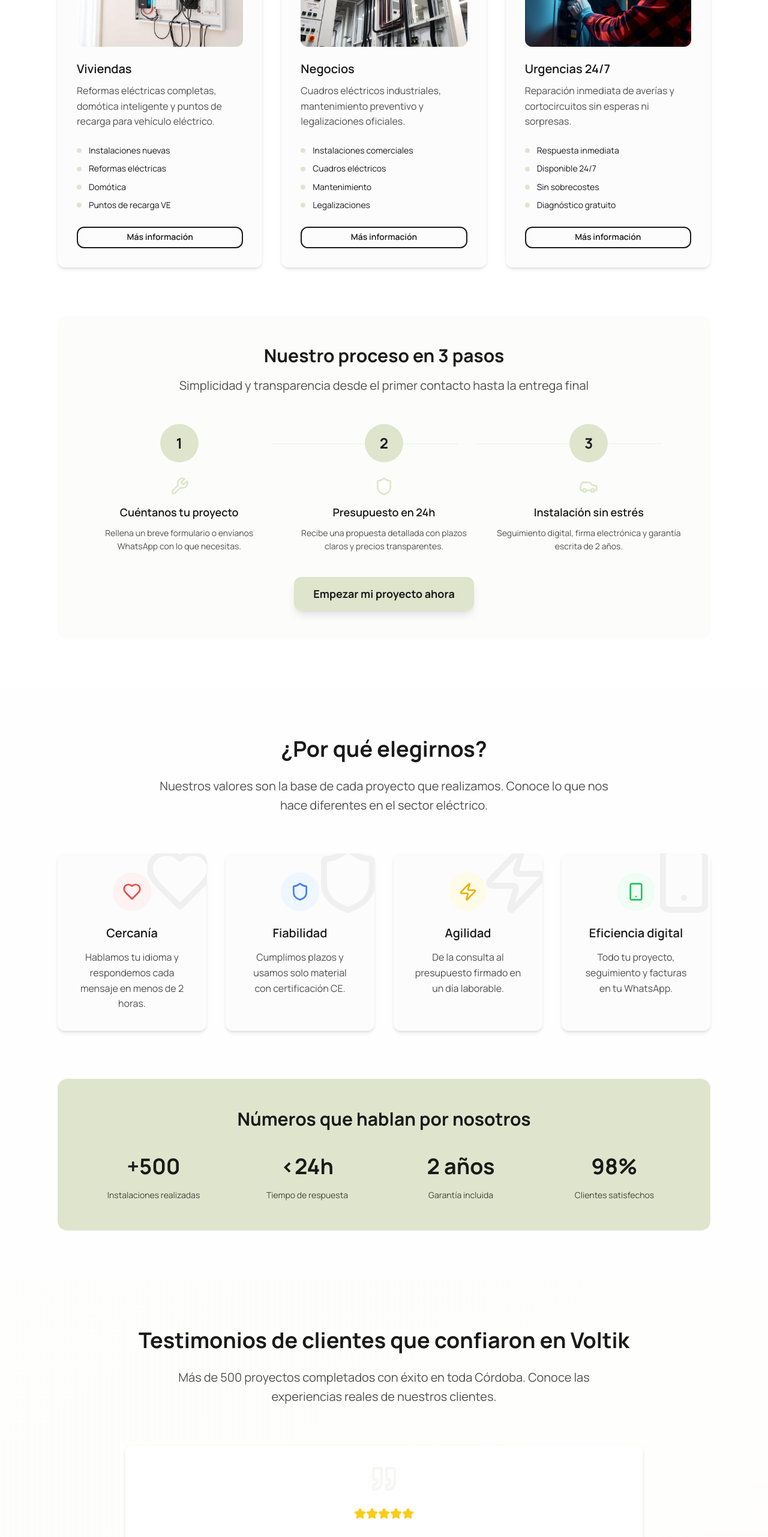
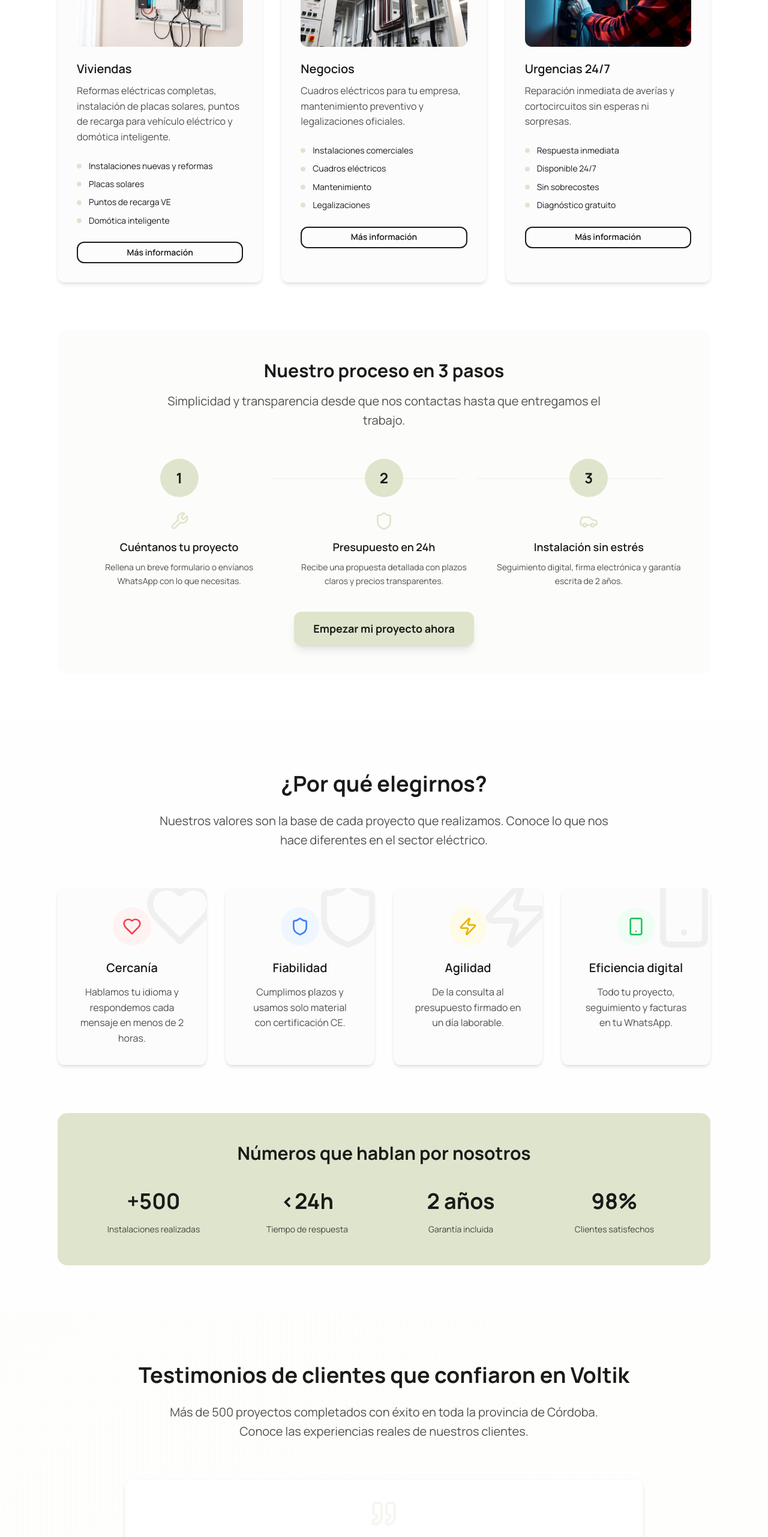
Before and after one commit to Medu-coder/voltik.es, a React (Vite) app: page / in a window 1280 px wide. Shown: the part 2020-4583 px from the top of the page at 60% size. Built offline with nearby package versions, Linux system fonts and the light colour scheme.

Commit message:
Ajustes mensajes y posición slider mobile

```diff
--- a/src/components/sections/Hero.tsx
+++ b/src/components/sections/Hero.tsx
@@ -5,7 +5,7 @@ import voltikLogo from '@/assets/voltik-logo-web.svg'
 
 export default function Hero() {
   return (
-    <section id="home" className="relative overflow-hidden bg-primary min-h-screen flex items-center">
+    <section id="home" className="relative overflow-hidden bg-primary min-h-screen flex items-center pb-20 md:pb-0">
       {/* Background Image with Overlay */}
       <div className="absolute inset-0 z-0">
         <img
--- a/src/components/sections/Services.tsx
+++ b/src/components/sections/Services.tsx
@@ -9,14 +9,14 @@ export default function Services() {
     {
       icon: Home,
       title: "Viviendas",
-      description: "Reformas eléctricas completas, domótica inteligente y puntos de recarga para vehículo eléctrico.",
+      description: "Reformas eléctricas completas, instalación de placas solares, puntos de recarga para vehículo eléctrico y domótica inteligente.",
       image: residentialImage,
-      features: ["Instalaciones nuevas", "Reformas eléctricas", "Domótica", "Puntos de recarga VE"]
+      features: ["Instalaciones nuevas y reformas", "Placas solares", "Puntos de recarga VE", "Domótica inteligente",]
     },
     {
       icon: Building2,
       title: "Negocios",
-      description: "Cuadros eléctricos industriales, mantenimiento preventivo y legalizaciones oficiales.",
+      description: "Cuadros eléctricos para tu empresa, mantenimiento preventivo y legalizaciones oficiales.",
       image: commercialImage,
       features: ["Instalaciones comerciales", "Cuadros eléctricos", "Mantenimiento", "Legalizaciones"]
     },
@@ -106,7 +106,7 @@ export default function Services() {
               Nuestro proceso en 3 pasos
             </h3>
             <p className="lead">
-              Simplicidad y transparencia desde el primer contacto hasta la entrega final
+              Simplicidad y transparencia desde que nos contactas hasta que entregamos el trabajo.
             </p>
           </div>
 
--- a/src/components/sections/Testimonials.tsx
+++ b/src/components/sections/Testimonials.tsx
@@ -19,35 +19,35 @@ export default function Testimonials() {
       author: "Javier Martín",
       role: "Particular",
       rating: 5,
-      location: "Zona Sur"
+      location: "Provincia de Córdoba"
     },
     {
       quote: "Respondieron a una avería un domingo en menos de dos horas. Atención de 10 y precios transparentes.",
       author: "Carmen López",
       role: "Comercio local",
       rating: 5,
-      location: "Barrio de la Judería"
+      location: "Barrio de Cañero"
     },
     {
-      quote: "Optimizaron la potencia contratada y ahora pago 30€ menos cada mes. Una inversión que se paga sola.",
+      quote: "Instalación completa de placas solares en tiempo récord. Además puedo ver la producción desde el móvil.",
+      author: "Ana Delgado",
+      role: "Vivienda unifamiliar",
+      rating: 5,
+      location: "El Tablero"
+    },
+    {
+      quote: "Optimizaron la potencia contratada y ahora pago 150€ menos cada mes. Una inversión que se paga sola.",
       author: "Rubén Torres",
       role: "Oficina",
       rating: 5,
-      location: "Polígono Industrial"
-    },
-    {
-      quote: "Instalación domótica completa en tiempo récord. Ahora controlo toda la casa desde el móvil.",
-      author: "Ana Delgado",
-      role: "Vivienda unifamiliar",
-      rating: 5,
-      location: "Urbanización Norte"
+      location: "Polígono Industrial las Quemadas"
     },
     {
       quote: "Legalización express en Industria. Documentación perfecta y seguimiento constante por WhatsApp.",
       author: "Miguel Ruiz",
       role: "Empresa industrial",
       rating: 5,
-      location: "Polígono El Higuerón"
+      location: "Polígono de La Torrecilla"
     }
   ]
 
@@ -86,7 +86,7 @@ export default function Testimonials() {
             Testimonios de clientes que confiaron en Voltik
           </h2>
           <p className="lead">
-            Más de 500 proyectos completados con éxito en toda Córdoba.
+            Más de 500 proyectos completados con éxito en toda la provincia de Córdoba.
             Conoce las experiencias reales de nuestros clientes.
           </p>
         </div>
@@ -171,7 +171,7 @@ export default function Testimonials() {
         {/* CTA */}
         <div className="text-center mt-16">
           <h3 className="text-xl md:text-2xl font-semibold mb-4">
-            ¿Quieres ser nuestro próximo cliente satisfecho?
+            ¿Tú también quieres ser un cliente satisfecho?
           </h3>
           <VoltikButton variant="voltik" size="lg" asChild>
             <a href="#contacto">Pide tu presupuesto gratis</a>
```
